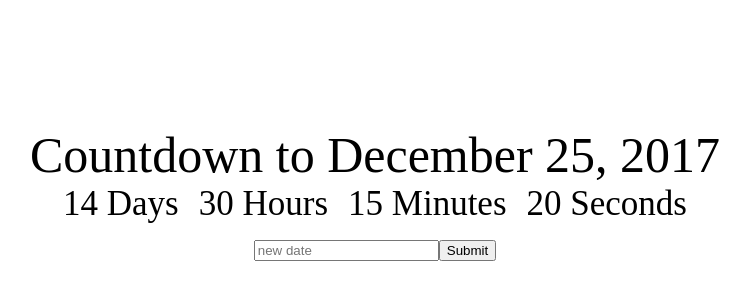
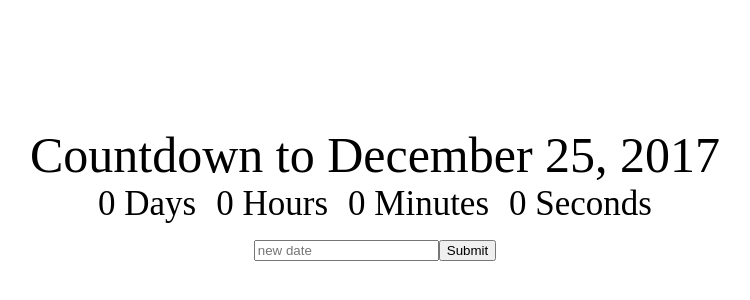
Before and after one commit to s-kiips/countdowntimer, a React (Create React App) app: page / in a window 1280 px wide. Shown: the top 300 px of the page, without its empty margins (265-1015 px from the left). Built offline with nearby package versions, Linux system fonts and the light colour scheme.

Commit message:
Clock feature added

```diff
--- a/src/App.jsx
+++ b/src/App.jsx
@@ -1,37 +1,37 @@
 import React, {Component} from 'react';
 import './App.css';
+import Clock from './Clock';
 
 class App extends Component {
-    constructor(props){
+    constructor(props) {
         super(props);
-        this.state={
-            deadline:'December 25, 2017',
+        this.state = {
+            deadline: 'December 25, 2017',
             newDeadline: ''
         }
     }
 
-    changeDeadline(){
-      console.log('state', this.state);
+    changeDeadline() {
+        //console.log('state', this.state);
+        this.setState({deadline: this.state.newDeadline})
     }
 
     render() {
         return (
             <div className="App">
                 <div className="App-title">Countdown to {this.state.deadline}</div>
-                <div>
-                    <div className="Clock-days">14 Days</div>
-                    <div className="Clock-hours">30 Hours</div>
-                    <div className="Clock-minutes">15 Minutes</div>
-                    <div className="Clock-seconds">20 Seconds</div>
-                </div>
+                <Clock
+                    deadline={this.state.deadline}
+                />
                 <div>
                     <input
                         placeholder="new date"
                         // onChange={event=>console.log('event',event.target.value)}
-                        onChange={event=>this.setState({newDeadline:event.target.value})}
+                        onChange={event => this.setState({newDeadline: event.target.value})}
                     />
-                    <button onClick={()=>this.changeDeadline()}>
-                            Submit</button>
+                    <button onClick={() => this.changeDeadline()}>
+                        Submit
+                    </button>
                 </div>
             </div>
         )
--- /dev/null
+++ b/src/Clock.jsx
@@ -0,0 +1,25 @@
+import React, {Component} from 'react';
+import './App.css';
+
+class Clock extends Component {
+    constructor(props){
+        super(props);
+        this.state={
+            days:0,
+            hours:0,
+            minutes:0,
+            seconds:0
+        }
+    }
+    render() {
+    return(
+        <div>
+            <div className="Clock-days">{this.state.days} Days</div>
+            <div className="Clock-hours">{this.state.hours} Hours</div>
+            <div className="Clock-minutes">{this.state.minutes} Minutes</div>
+            <div className="Clock-seconds">{this.state.seconds} Seconds</div>
+        </div>
+    )
+    }
+}
+export default Clock;
```
